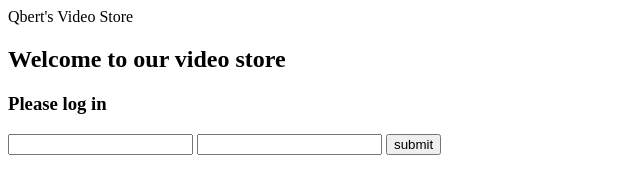
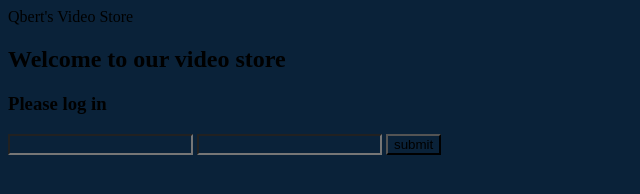
Before and after one commit to nss-day-cohort-52/worst-site-ever-qbert, a plain HTML site: page index.html in a window 1280 px wide. Shown: the whole page, without its empty margins (0-640 px from the left). Drawn offline with Linux system fonts and the light colour scheme.

Commit message:
changed background color

```diff
--- a/index.html
+++ b/index.html
@@ -4,11 +4,12 @@
     <meta charset="UTF-8">
     <meta http-equiv="X-UA-Compatible" content="IE=edge">
     <meta name="viewport" content="width=device-width, initial-scale=1.0">
+    <link rel="stylesheet" href="styles/main.css">
     <title>Document</title>
 </head>
 <body>
     <header>Qbert's Video Store</header>
-    <main>
+    <main class="main">
         <section>
             <h2>Welcome to our video store</h2>
             <h3>Please log <a href="index2.html" style="text-decoration: none; color:black">in</a></h3>
--- a/styles/main.css
+++ b/styles/main.css
@@ -0,0 +1,3 @@
+* {
+    background-color: #0A2239;
+}
```
